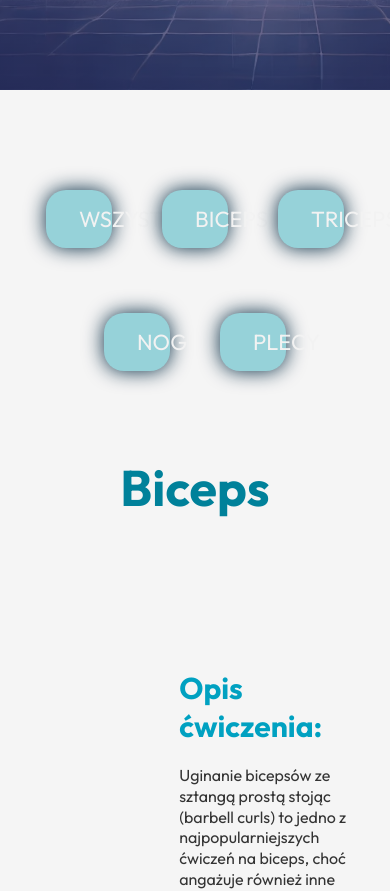
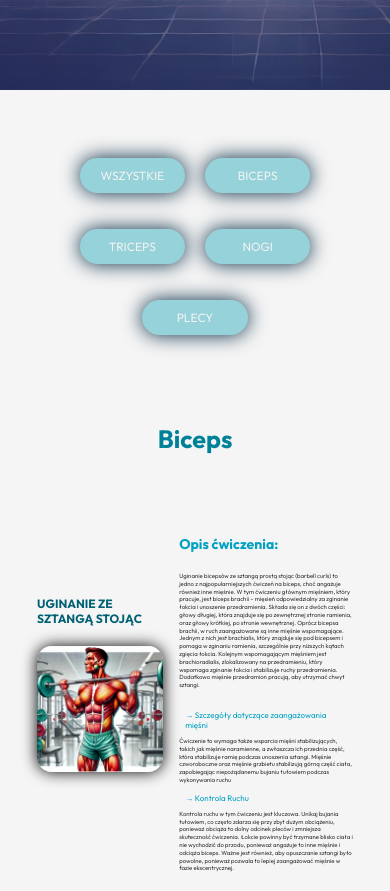
Before and after one commit to Czarkoo/Praca-In-ynierska, a React (Vite) app: page /more-programs in a window 390 px wide. Shown: the part 754-1645 px from the top of the page. Built offline with nearby package versions, Linux system fonts and the light colour scheme.

Commit message:
media queries for moreprograms

```diff
--- a/src/Components/MorePrograms/MorePrograms.css
+++ b/src/Components/MorePrograms/MorePrograms.css
@@ -96,3 +96,68 @@
 .button-moreprograms button:hover {
 	background: #012840;
 }
+@media (min-width: 375px) and (max-width: 767px){
+	.more-programs{
+		margin: 40px auto;
+	}
+	.more-programs-right p{
+		font-size: 6px;
+	}
+	.more-programs-right h2{
+		font-size: 14px;
+	}
+	.more-programs ul li {
+		font-size: 8px;
+		color: #00a1c1;
+		margin: 8px 6px;
+	}
+	.exercise1 {
+		width: 100%;
+	}
+	.exercise-section h1 {
+		font-size: 25px;
+		margin-bottom: 30px;
+	}
+	.more-programs h3 {
+		font-size: 12px;
+		text-align: left;
+	}
+
+	.button-moreprograms button {
+		width: 30%; /* Zwiększ szerokość przycisków */
+		padding: 10px 20px; /* Zmniejsz padding, aby tekst lepiej się mieścił */
+		font-size: 12px; /* Dostosuj rozmiar tekstu */
+		margin: 18px 10px; /* Zmniejsz marginesy wokół przycisków */
+	}
+}
+
+@media (min-width: 768px) and (max-width: 1024px){
+	.more-programs-right p{
+		font-size: 12px;
+	}
+	.more-programs-right h2{
+		font-size: 18px;
+	}
+	.more-programs ul li {
+		font-size: 12px;
+		color: #00a1c1;
+		margin: 12px 10px;
+	}
+	.exercise1 {
+		width: 100%;
+	}
+	.exercise-section h1 {
+		font-size: 30px;
+	}
+	.more-programs h3 {
+		font-size: 15px;
+		text-align: left;
+	}
+
+	.button-moreprograms button {
+		width: 30%; /* Zwiększ szerokość przycisków */
+		padding: 10px 20px; /* Zmniejsz padding, aby tekst lepiej się mieścił */
+		font-size: 18px; /* Dostosuj rozmiar tekstu */
+		margin: 25px 15px; /* Zmniejsz marginesy wokół przycisków */
+	}
+}
```
